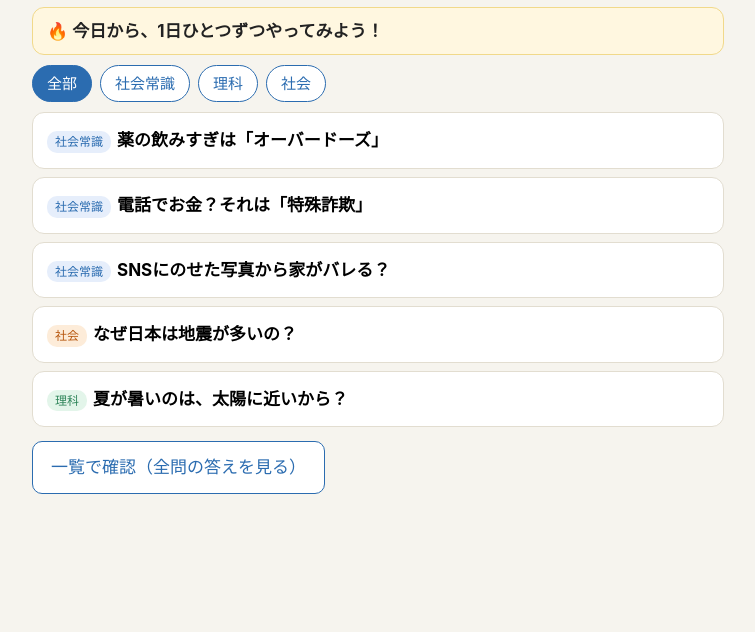
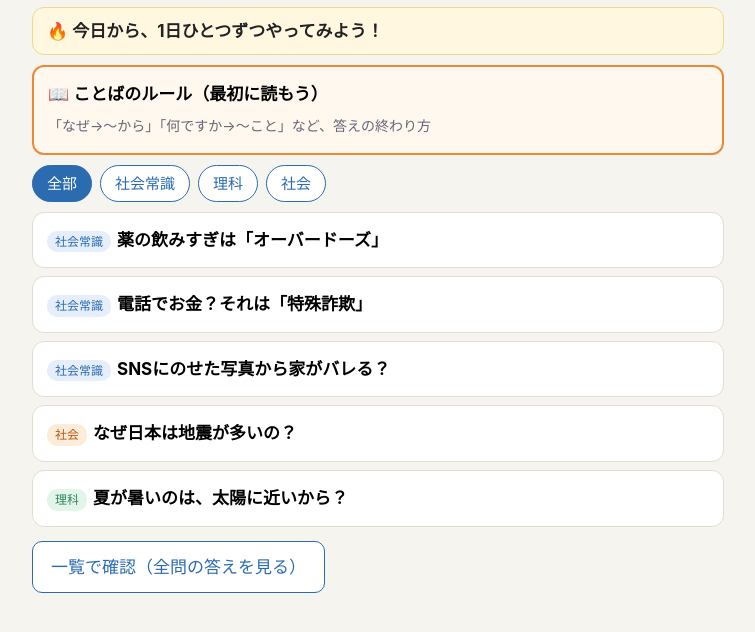
Before and after one commit to jimbeam71/chugaku-kokugo, a plain HTML site: page public/index.html in a window 1280 px wide. Shown: the part 90-722 px from the top of the page, without its empty margins (262-1017 px from the left). Drawn offline with Linux system fonts and the light colour scheme.

Commit message:
ことばのルールページを追加。まちがえたらルールへ飛ぶリンクを表示
Co-Authored-By: Claude Sonnet 5.5 <noreply@anthropic.com>
Claude-Session: https://claude.ai/code/session_017eHGv7utFfdZkT9z8YcfjY

```diff
--- a/public/data/level0.json
+++ b/public/data/level0.json
@@ -1,6 +1,97 @@
 {
   "level": 0,
   "title": "レベル0　ことばの力をつける",
+  "rules": [
+    {
+      "id": "why",
+      "title": "「なぜ？」「理由は？」→ 答えは「〜から」で終わる",
+      "ask": [
+        "なぜ〜ですか？",
+        "〜の理由は何ですか？",
+        "どうして〜ですか？"
+      ],
+      "end": "〜から",
+      "ok": "なぜ、日本は地震が多いのですか？ → 4つのプレートがぶつかり合う場所にあるから。",
+      "ng": [
+        "4つのプレートがぶつかり合う場所にある。（「から」がなく、理由の形になっていない）",
+        "プレート。（ことばだけで、理由になっていない）"
+      ],
+      "tip": "本文の「〜からです」「〜ためです」「〜ので」をさがすと、答えが見つかります。答えるときは、最後を「から」にそろえます。"
+    },
+    {
+      "id": "what",
+      "title": "「何ですか？」「どういうこと？」→ 答えは名詞で終わる（「〜こと」）",
+      "ask": [
+        "〜とは何ですか？",
+        "どういうことですか？",
+        "何に気をつけますか？"
+      ],
+      "end": "〜こと（名詞）",
+      "ok": "オーバードーズとは何ですか？ → 薬を決められた量をこえて、一度に大量に飲むこと。",
+      "ng": [
+        "薬を大量に飲みます。（「ます」で終わっている）",
+        "薬を大量に飲む。（ふつうの文の形で終わっている）"
+      ],
+      "tip": "名詞とは、ものや事がらをあらわすことば。「こと」のほか、「犯罪」「情報」「もの」などで終わってもOKです。「〜とは」と説明している文をさがして、最後を「こと」に直そう。"
+    },
+    {
+      "id": "how",
+      "title": "「どうなりますか？」→ 答えは「〜なる」「〜起こる」など、なりゆきで終わる",
+      "ask": [
+        "どうなりますか？",
+        "何が起こりますか？"
+      ],
+      "end": "〜なる／〜起こる",
+      "ok": "ひずみがたまりすぎて、たえられなくなると、どうなりますか？ → 地震が起こる。",
+      "ng": [
+        "地震。（ことばだけで、「どうなるか」になっていない）"
+      ],
+      "tip": "「どうなる」と聞かれたら、その結果を、「〜が〜する」の形で答えます。"
+    },
+    {
+      "id": "short",
+      "title": "「いつ？」「だれが？」「どこで？」→ ほしい情報だけを、短く答える",
+      "ask": [
+        "いつ〜ですか？",
+        "だれが〜ですか？",
+        "どこで〜ですか？"
+      ],
+      "end": "時・人・場所をあらわすことば",
+      "ok": "日本が冬のころ、地球が太陽にいちばん近づくのはいつですか？ → 1月の初め。",
+      "ng": [
+        "地球は1月の初めに太陽にいちばん近づいていて、そのため日本は冬になります。（長すぎて、聞かれていないことまで入っている）"
+      ],
+      "tip": "聞かれていることだけを、短く。ただし、理由や気持ちを聞かれたときは別のルールです。"
+    },
+    {
+      "id": "ref",
+      "title": "「これ」「それ」は、中身に直して答える",
+      "ask": [
+        "「これ」とは何ですか？",
+        "「その」は何をさしますか？"
+      ],
+      "end": "〜こと（名詞）",
+      "ok": "「日本は地震の多い国です。これは〜」の「これ」 → 日本は地震の多い国であること。",
+      "ng": [
+        "日本は。（さす内容が足りない）",
+        "これは地震。（「これ」のまま答えている）"
+      ],
+      "tip": "指示語は、すぐ前の文にさす内容があることが多いです。中身を見つけたら、「〜こと」の形に直します。"
+    },
+    {
+      "id": "ask",
+      "title": "聞かれたことに答える（本文をそのまま写さない）",
+      "ask": [
+        "すべての問い"
+      ],
+      "end": "問いに合わせた形",
+      "ok": "なぜ地震が多いのですか？ → 4つのプレートがぶつかり合う場所にあるから。",
+      "ng": [
+        "日本は、地震の多い国です。（本文の最初の文を写しただけで、「理由」を答えていない）"
+      ],
+      "tip": "答える前に、「何を聞かれているか」（理由？ 内容？ いつ？）に○をつけよう。聞かれていることと答えの種類がそろっているか、最後に見直そう。"
+    }
+  ],
   "units": [
     {
       "id": "u001",
@@ -33,6 +124,7 @@
           "kind": "内容",
           "q": "オーバードーズとは何ですか？",
           "hint": "✏️「何ですか？」と聞かれたら、答えは名詞（ものや事がらをあらわすことば）で終わる！「〜こと」で終わる形が基本です。",
+          "rule": "what",
           "choices": ["薬を決められた量をこえて、一度に大量に飲むこと", "薬を決められた時間に飲むこと", "薬を飲まずにがまんすること", "薬を人にあげること"],
           "ans": 0,
           "exp": "本文の最初の一文に答えがあります。「〜とは」と言いかえている文が、その言葉の説明です。"
@@ -86,6 +178,7 @@
           "kind": "内容",
           "q": "特殊詐欺とは何ですか？",
           "hint": "✏️「何ですか？」と聞かれたら、答えは名詞（ものや事がらをあらわすことば）で終わる！「〜こと」で終わる形が基本です。",
+          "rule": "what",
           "choices": ["電話やメールなどで相手をだまし、お金をうばう犯罪", "お店で品物をぬすむ犯罪", "お金をかりて返さない犯罪", "人の家にしのびこむ犯罪"],
           "ans": 0,
           "exp": "本文の最初の一文に、特殊詐欺の説明があります。"
@@ -139,6 +232,7 @@
           "kind": "内容",
           "q": "個人情報とは何ですか？",
           "hint": "✏️「何ですか？」と聞かれたら、答えは名詞（ものや事がらをあらわすことば）で終わる！「〜こと」で終わる形が基本です。",
+          "rule": "what",
           "choices": ["名前や住所など、特定の人を見分けられる情報", "有名人についての情報", "ネットで人気の話題", "天気や交通などの情報"],
           "ans": 0,
           "exp": "本文の二文目に説明があります。"
@@ -155,6 +249,7 @@
           "kind": "名詞で終わる",
           "q": "SNSに写真や文章を公開する前に、気をつけることは何ですか？",
           "hint": "✏️「何ですか？」と聞かれたら、答えは名詞（ものや事がらをあらわすことば）で終わる！「〜こと」で終わる形が基本です。「〜しましょう」で終わる選択肢は、答えの形ではありません。",
+          "rule": "what",
           "choices": ["「他の人に見られてもよいか」を考えるくせをつけること", "できるだけ多くの人に見てもらうようにすること", "写真には、位置情報をわざとつけること", "友だちの写真は、だまってのせましょう"],
           "ans": 0,
           "exp": "本文の最後の文が答えです。ただし本文は「考えるくせをつけましょう」で終わっているので、問いに答えるときは、名詞で終わる「〜くせをつけること」に直します。「〜こと」で終わっていても、内容がちがう選択肢は不正解です。",
@@ -201,6 +296,7 @@
           "kind": "内容",
           "q": "なぜ、日本は地震が多いのですか？",
           "hint": "✏️「なぜ？」「理由は？」と聞かれたら、答えは「〜から」で終わる！",
+          "rule": "why",
           "choices": ["4つのプレートがぶつかり合う場所にあるから", "火山がひとつもないから", "国土がとても広いから", "雨が多いから"],
           "ans": 0,
           "exp": "本文の二文目に「その理由は〜からです」とあります。理由を聞かれたら、「〜から」の文をさがしましょう。"
@@ -254,6 +350,7 @@
           "kind": "内容",
           "q": "夏が暑い本当の理由は何ですか？",
           "hint": "✏️「理由は何ですか？」のときは、名詞ではなく「〜から」で終わる！「理由」「なぜ」と聞かれたら「から」。",
+          "rule": "why",
           "choices": ["地球が傾いたまま太陽のまわりを回っているから", "地球が太陽に近づくから", "太陽が大きくなるから", "地球が回るのをやめるから"],
           "ans": 0,
           "exp": "本文に「実は、ちがいます」とあり、そのあとに本当の理由が書かれています。「実は」のあとには大切なことが来ます。"
@@ -262,6 +359,7 @@
           "kind": "言いかえ",
           "q": "夏に気温が上がるのは、なぜですか？",
           "hint": "✏️「なぜ？」「理由は？」と聞かれたら、答えは「〜から」で終わる！",
+          "rule": "why",
           "choices": ["同じ広さの地面に、光がたくさん当たるから", "地面がうすくなるから", "雲が少なくなるから", "風がふかなくなるから"],
           "ans": 0,
           "exp": "本文に「同じ広さの地面に当たる光の量が多くなる」とあります。",
--- a/public/index.html
+++ b/public/index.html
@@ -25,6 +25,7 @@ button{font:inherit;cursor:pointer}
 .badge.社会{background:#fdecd9;color:#b7570f}
 .done{color:var(--ok);font-size:14px;white-space:nowrap}
 .btn{background:var(--main);color:#fff;border:0;border-radius:10px;padding:10px 18px;margin:6px 6px 0 0}
+.btn.warn{background:#dd6b20}
 .btn.line{background:#fff;color:var(--main);border:1px solid var(--main)}
 .text{font-size:18px;line-height:2}
 u.kw{text-decoration:none;background:var(--kw);border-bottom:2px solid #e6b800;padding:0 2px;font-weight:bold}
@@ -80,6 +81,7 @@ function home() {
   const done = load(LS_DONE, {});
   const tags = ['全部', '社会常識', '理科', '社会'];
   let h = '<h1>中学国語　ことばの力</h1><div class="sub">' + esc(DATA.title) + '　1回3分。文章を読んで、ことばと読み取りの力をつけよう。</div>' + streakHtml();
+  h += '<button class="unit" id="rules" style="border:2px solid #ed8936;background:#fff8ee"><span><span class="t">📖 ことばのルール（最初に読もう）</span><br><span class="sub">「なぜ→〜から」「何ですか→〜こと」など、答えの終わり方</span></span></button>';
   h += '<div class="tags">' + tags.map(t => '<button class="tag' + (t === filter ? ' on' : '') + '" data-tag="' + t + '">' + t + '</button>').join('') + '</div>';
   DATA.units.filter(u => filter === '全部' || u.tag === filter).forEach(u => {
     const d = done[u.id];
@@ -88,7 +90,8 @@ function home() {
   h += '<div class="nav"><button class="btn line" id="rv">一覧で確認（全問の答えを見る）</button></div>';
   app.innerHTML = h;
   app.querySelectorAll('.tag').forEach(b => b.onclick = () => { filter = b.dataset.tag; home(); });
-  app.querySelectorAll('.unit').forEach(b => b.onclick = () => startUnit(b.dataset.id));
+  app.querySelectorAll('.unit[data-id]').forEach(b => b.onclick = () => startUnit(b.dataset.id));
+  document.getElementById('rules').onclick = () => rules(null, false);
   document.getElementById('rv').onclick = review;
   window.scrollTo(0, 0);
 }
@@ -105,11 +108,10 @@ function head(u) {
     '<div class="card text">' + fmt(u.text) + '</div>';
 }
 
-function question() {
+function question(keep) {
   const { u, qi } = S;
   const q = u.questions[qi];
-  S.order = shuffle(q.choices.length);
-  S.answered = false;
+  if (!keep) { S.order = shuffle(q.choices.length); S.answered = false; S.pick = null; }
   let h = head(u);
   h += '<div class="card"><div class="sub">' + (qi + 1) + ' / ' + u.questions.length + '</div>';
   h += '<p><span class="kind">' + esc(q.kind) + '</span>' + esc(q.q) + '</p>';
@@ -120,17 +122,22 @@ function question() {
   app.innerHTML = h;
   document.getElementById('bk').onclick = home;
   app.querySelectorAll('.choice').forEach(b => b.onclick = () => answer(+b.dataset.k));
-  window.scrollTo(0, 0);
+  if (keep && S.answered) paint(S.pick); else window.scrollTo(0, 0);
 }
 
 function answer(k) {
   if (S.answered) return;
   S.answered = true;
+  S.pick = k;
   markToday();
   const q = S.u.questions[S.qi];
-  const picked = S.order[k];
-  const ok = picked === q.ans;
-  if (ok) S.score++;
+  if (S.order[k] === q.ans) S.score++;
+  paint(k);
+}
+
+function paint(k) {
+  const q = S.u.questions[S.qi];
+  const ok = S.order[k] === q.ans;
   app.querySelectorAll('.choice').forEach((b, i) => {
     b.disabled = true;
     if (S.order[i] === q.ans) b.classList.add('right');
@@ -141,10 +148,33 @@ function answer(k) {
     f += '<div class="para">💡 言いかえに注目：' + q.para.map(p => '本文の「' + esc(p[0]) + '」→「' + esc(p[1]) + '」').join('、') + '</div>';
   }
   f += '</div>';
+  if (!ok && q.rule) f += '<button class="btn warn" id="rl">📖 ことばのルールを見て、もう一度たしかめる</button>';
   const last = S.qi === S.u.questions.length - 1;
   f += '<button class="btn" id="nx">' + (last ? '結果と解説を見る' : '次の問題へ') + '</button>';
   document.getElementById('fb').innerHTML = f;
   document.getElementById('nx').onclick = () => { if (last) finish(); else { S.qi++; question(); } };
+  const rl = document.getElementById('rl');
+  if (rl) rl.onclick = () => rules(q.rule, true);
+}
+
+function rules(focus, fromQ) {
+  let h = '<div class="nav"><a class="back" id="bk">' + (fromQ ? '← 問題にもどる' : '← もどる') + '</a></div>';
+  h += '<h1>📖 ことばのルール</h1><div class="sub">答えの「終わり方」には決まりがあります。問題を解く前に読んで、まちがえたらここにもどってこよう。</div>';
+  DATA.rules.forEach((r, i) => {
+    h += '<div class="card rule" id="r-' + r.id + '"><h2>' + (i + 1) + '. ' + esc(r.title) + '</h2>';
+    h += '<div class="sub">こんな問い：' + r.ask.map(esc).join('　／　') + '</div>';
+    h += '<div class="para" style="font-size:16px">答えの終わり方：<b>' + esc(r.end) + '</b></div>';
+    h += '<div class="fb ok" style="margin-top:8px"><b>○</b> ' + esc(r.ok) + '</div>';
+    r.ng.forEach(n => { h += '<div class="fb ng" style="margin-top:6px"><b>×</b> ' + esc(n) + '</div>'; });
+    h += '<div class="pt">💡 ' + esc(r.tip) + '</div></div>';
+  });
+  if (fromQ) h += '<button class="btn" id="bk2">問題にもどる</button>';
+  app.innerHTML = h;
+  const back = () => { if (fromQ) question(true); else home(); };
+  document.getElementById('bk').onclick = back;
+  const b2 = document.getElementById('bk2'); if (b2) b2.onclick = back;
+  const el = focus && document.getElementById('r-' + focus);
+  if (el) { el.style.outline = '3px solid #ed8936'; el.scrollIntoView(); } else window.scrollTo(0, 0);
 }
 
 function vocabHtml(u) {
```
